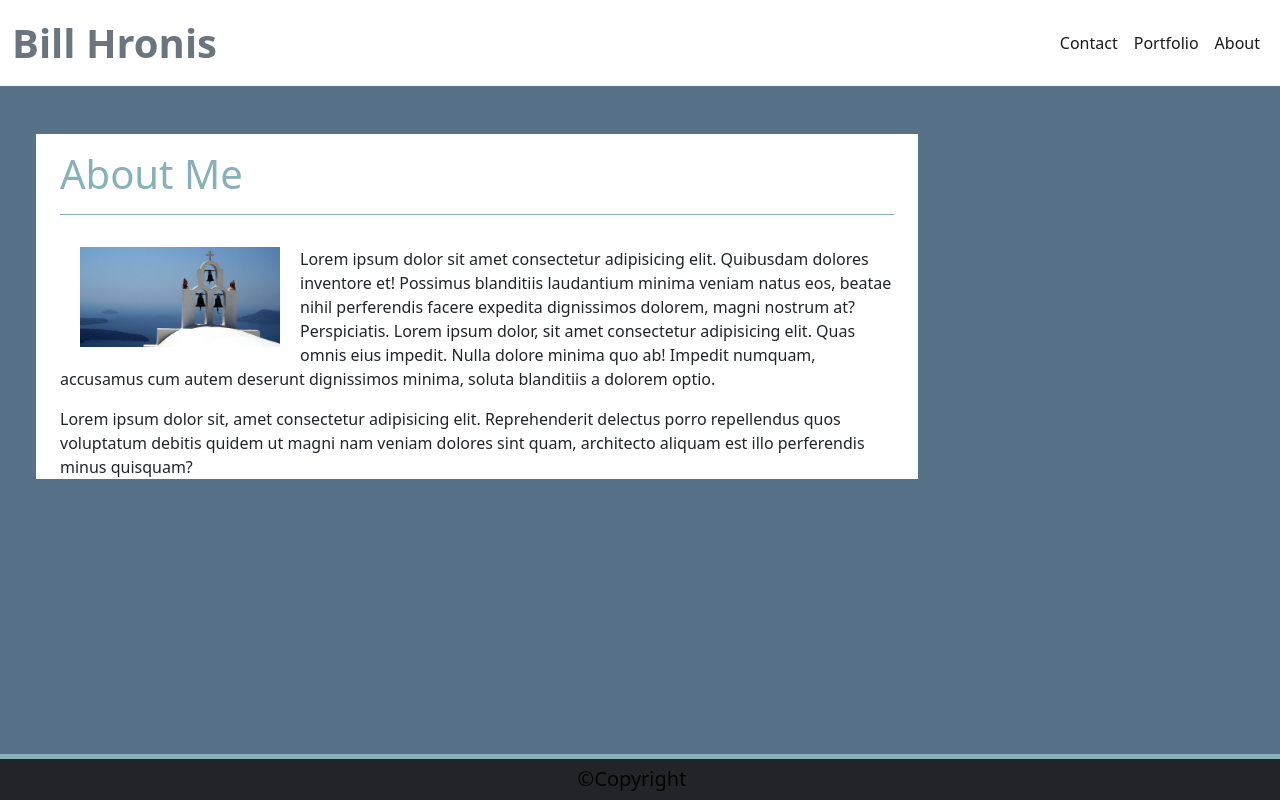
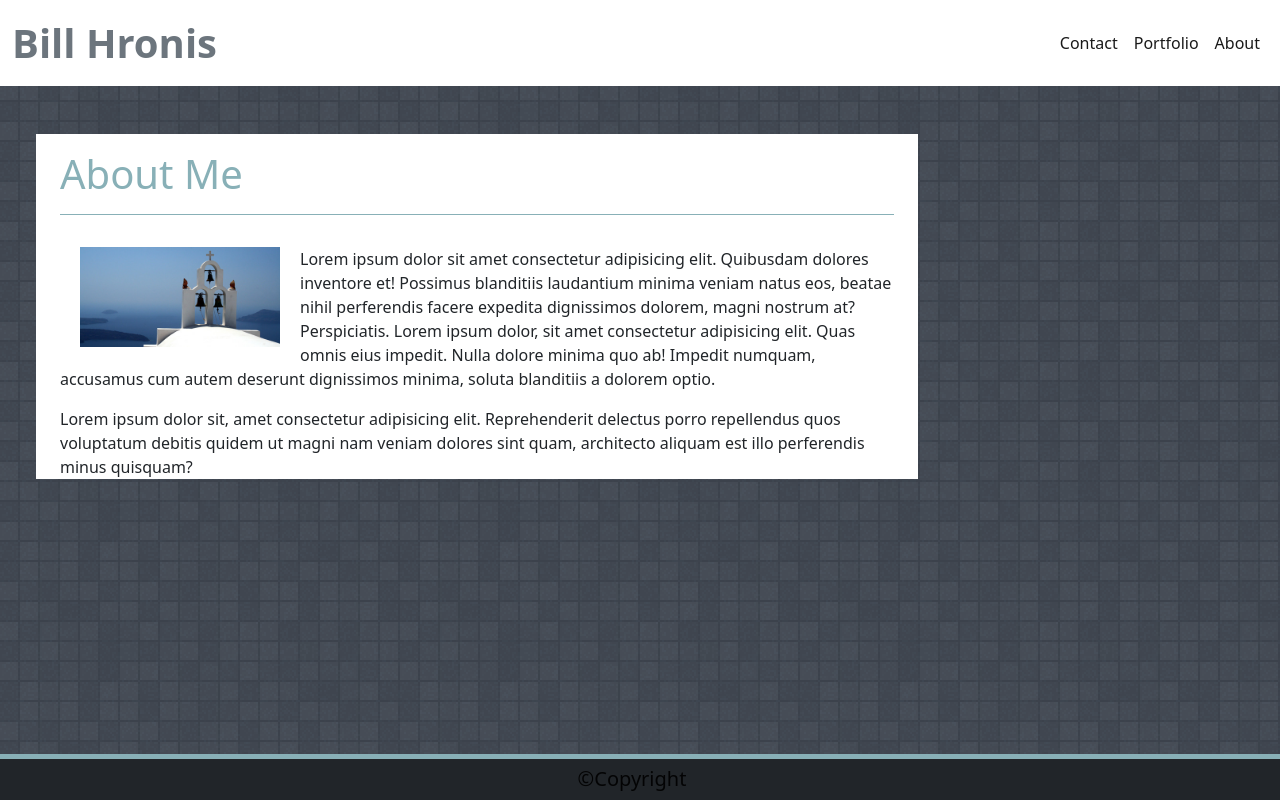
Before and after one commit to daze77/bthportfolio, a plain HTML site: page index.html in a window 1280 px wide. Drawn offline with nearby package versions, Linux system fonts and the light colour scheme.

Commit message:
updated background image and cleaned up some code structure

```diff
--- a/index.html
+++ b/index.html
@@ -8,9 +8,6 @@
     <script src="https://cdn.jsdelivr.net/npm/bootstrap@5.0.0-beta1/dist/js/bootstrap.bundle.min.js" integrity="sha384-ygbV9kiqUc6oa4msXn9868pTtWMgiQaeYH7/t7LECLbyPA2x65Kgf80OJFdroafW" crossorigin="anonymous"></script>
     <title>Document</title>
 </head>
-
-
-
 
 
 <body class="bodybgnd">
@@ -26,7 +23,7 @@
             </button>
 
             <div class="collapse navbar-collapse" id="navbarTogglerDemo01">
-                <ul class="navbar-nav ms-auto mb-2 mb-lg-0" style="color: teal;" >
+                <ul class="navbar-nav ms-auto mb-2 mb-lg-0" >
                     <li class="nav-item">
                         <a class="nav-link active" aria-current="page" href="contact.html">Contact</a>
                     </li>
@@ -37,20 +34,13 @@
                         <a class="nav-link active" href="index.html" tabindex="-1" aria-disabled="true">About</a>
                     </li>
                 </ul>
-
             </div>
         </div>
     </nav>
 
-
-
-
     <!--Main Page Container-->
-
-
     <div class="container-fluid">
         <div class="row container-fluid pt-5">
-
             <div class="col-md-9">
                 <div class="card1 container">
                     <h1 class="lineheight">About Me</h1>
@@ -61,47 +51,16 @@
                     <p>Lorem ipsum dolor sit amet consectetur adipisicing elit. Quibusdam dolores inventore et! Possimus blanditiis laudantium minima veniam natus eos, beatae nihil perferendis facere expedita dignissimos dolorem, magni nostrum at? Perspiciatis.
                     Lorem ipsum dolor, sit amet consectetur adipisicing elit. Quas omnis eius impedit. Nulla dolore minima quo ab! Impedit numquam, accusamus cum autem deserunt dignissimos minima, soluta blanditiis a dolorem optio. </p>
                     <p>Lorem ipsum dolor sit, amet consectetur adipisicing elit. Reprehenderit delectus porro repellendus quos voluptatum debitis quidem ut magni nam veniam dolores sint quam, architecto aliquam est illo perferendis minus quisquam?</p>
-
                 </div>
             </div>
-
-                <div class="col-3"></div>
-
         </div>
-
-
-
-
-
-
-
-
-
       </div>
-
-
-
-
-
-
-
-
-
-
 
     <footer class=" footerline navbar fixed-bottom navbar-light bg-dark">
         <div class="d-block text-center container-fluid">
             <span class="navbar-brand mb-0 h1">&#169;Copyright</span>
         </div>
     </footer>
-
-
-
-
-
-
-
-
 
 </body>
 </html>
--- a/style.css
+++ b/style.css
@@ -1,5 +1,5 @@
 .bodybgnd{
-    background-color: #567188;
+    background-image: url("./Assets/images/random_grey_variations_@2X.png");
 }
 
 
```
Also changed, not shown: contact.html (+1 -21 lines), Assets/images/always_grey.png (added), Assets/images/bananas.png (added), Assets/images/brick.jpg (added), Assets/images/brick1.jpg (added), Assets/images/cubes.png (added), Assets/images/double-bubble-dark.webp (added), Assets/images/green_gobbler_@2X.png (added), Assets/images/halftone-yellow.png (added), Assets/images/random_grey_variations_@2X.png (added), Assets/images/wormz.png (added), 2 other files. Lines whose indentation alone changed are shown as unchanged.
